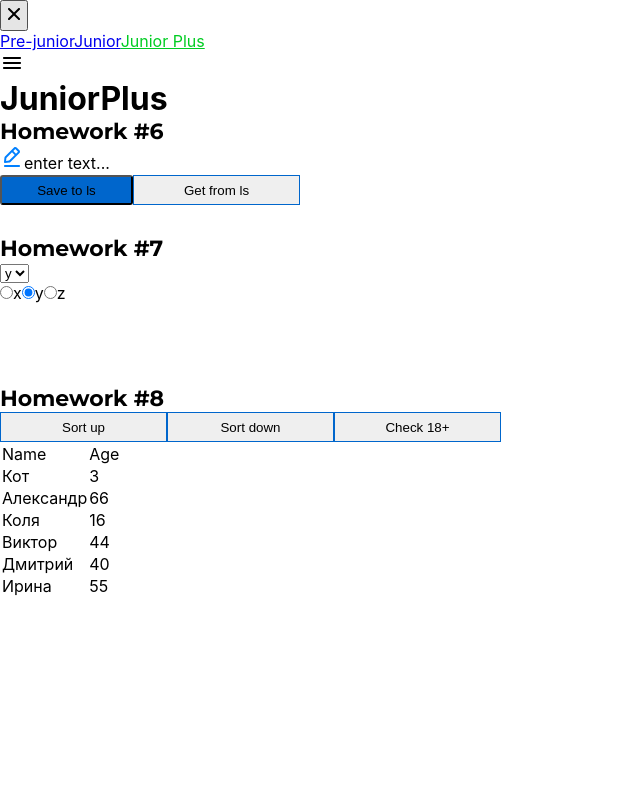
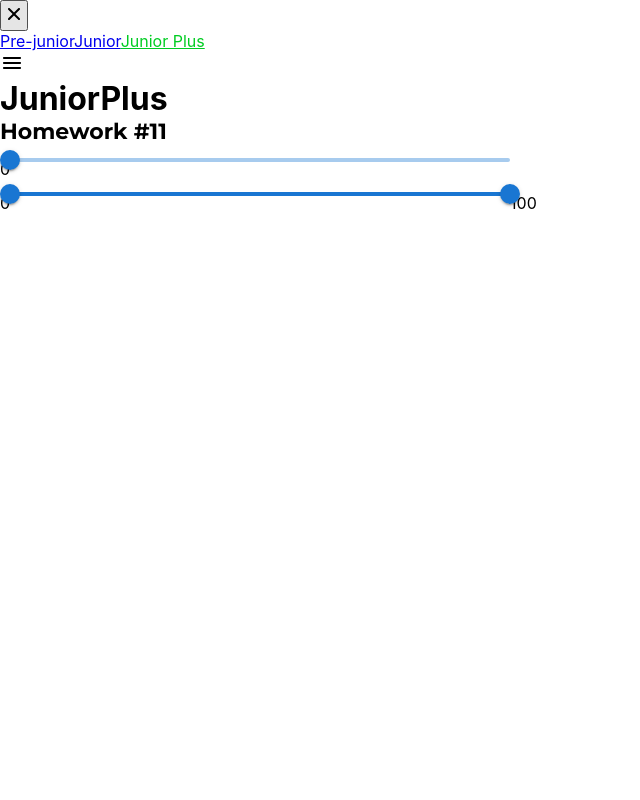
Before and after one commit to 000004-dj/hws2-master, a React (Create React App) app: page /#/juniorPlus in a window 1280 px wide. Shown: the top 800 px of the page, without its empty margins (0-640 px from the left). Built offline with nearby package versions, Linux system fonts and the light colour scheme.

Commit message:
add changes

```diff
--- a/package.json
+++ b/package.json
@@ -4,9 +4,9 @@
   "version": "0.1.0",
   "private": true,
   "dependencies": {
-    "@emotion/react": "11.10.4",
-    "@emotion/styled": "11.10.4",
-    "@mui/material": "5.10.6",
+    "@emotion/react": "^11.10.5",
+    "@emotion/styled": "^11.10.5",
+    "@mui/material": "^5.11.5",
     "@testing-library/jest-dom": "5.16.5",
     "@testing-library/react": "13.3.0",
     "@testing-library/user-event": "13.5.0",
--- a/src/s1-main/App.tsx
+++ b/src/s1-main/App.tsx
@@ -8,6 +8,7 @@ import HW9 from "../s2-homeworks/hw09/HW9";
 import HW10 from "../s2-homeworks/hw10/HW10";
 import {Provider} from "react-redux";
 import store from "../s2-homeworks/hw10/bll/store";
+import HW11 from "../s2-homeworks/hw11/HW11";
 
 function App() {
     return (
@@ -26,11 +27,18 @@ function App() {
                 {/*при выполнении дз 5 и более - закомментировать здесь дз 1-4, так как они есть внутри дз 5*/}
 
                 <HW5/>
-                <HW6/>
-                <HW7/>
-                <HW8/>
-                <HW9/>
-                <HW10/>
+                {/*<hr/>*/}
+                {/*<HW6/>*/}
+                {/*<hr/>*/}
+                {/*<HW7/>*/}
+                {/*<hr/>*/}
+                {/*<HW8/>*/}
+                {/*<hr/>*/}
+                {/*<HW9/>*/}
+                {/*<hr/>*/}
+                {/*<HW10/>*/}
+                {/*<hr/>*/}
+
             </div>
         </Provider>
     )
--- a/src/s2-homeworks/hw05/HW5.tsx
+++ b/src/s2-homeworks/hw05/HW5.tsx
@@ -1,5 +1,5 @@
 import React from 'react'
-import {BrowserRouter, HashRouter} from 'react-router-dom'
+import {HashRouter} from 'react-router-dom'
 import { Layout } from './layout/Layout'
 import Pages from './Pages'
 
--- a/src/s2-homeworks/hw05/pages/JuniorPlus.tsx
+++ b/src/s2-homeworks/hw05/pages/JuniorPlus.tsx
@@ -1,7 +1,7 @@
 import React from 'react'
 import HW10 from "../../hw10/HW10";
+import HW11 from "../../hw11/HW11";
 // import HW10 from '../../hw10/HW10'
-// import HW11 from '../../hw11/HW11'
 // import HW12 from '../../hw12/HW12'
 // import HW13 from '../../hw13/HW13'
 
@@ -10,7 +10,7 @@ function JuniorPlus() {
         <div id={'hw5-page-junior-plus'}>
 
             {/*<HW10 />*/}
-            {/*<HW11 />*/}
+            <HW11 />
             {/*<HW12 />*/}
             {/*<HW13 />*/}
         </div>
--- a/src/s2-homeworks/hw11/HW11.tsx
+++ b/src/s2-homeworks/hw11/HW11.tsx
@@ -15,7 +15,17 @@ function HW11() {
     const [value1, setValue1] = useState(restoreState<number>('hw11-value1', 0))
     const [value2, setValue2] = useState(restoreState<number>('hw11-value2', 100))
 
-    const change = (event: any, value: any) => {
+    const change = (event: Event, value: number | number[]) => {
+
+        if(value === value as number[]){
+            setValue1(value[0])
+            setValue2(value[1])
+        }else{
+            setValue1(+value)
+        }
+
+
+
         // пишет студент // если пришёл массив - сохранить значения в оба useState, иначе в первый
     }
 
@@ -29,8 +39,10 @@ function HW11() {
                         <span id={'hw11-value'} className={s.number}>{value1}</span>
                         <SuperRange
                             id={'hw11-single-slider'}
+                            onChange={change}
+                            valueLabelDisplay="auto"
+                            value={value1}
                             // сделать так чтоб value1 изменялось // пишет студент
-
                         />
                     </div>
                     <div className={s.wrapper}>
@@ -38,9 +50,11 @@ function HW11() {
                         <SuperRange
                             id={'hw11-double-slider'}
                             // сделать так чтоб value1/2 изменялось // пишет студент
+                            onChange={change}
+                            value={[value1,value2]}
 
                         />
-                        <span id={'hw11-value-2'} className={s.number}>{value2}</span>
+                        <span id={'hw11-value-2'} className={s.number}>{100 - value1}</span>
                     </div>
                 </div>
             </div>
--- a/src/s2-homeworks/hw11/common/c7-SuperRange/SuperRange.tsx
+++ b/src/s2-homeworks/hw11/common/c7-SuperRange/SuperRange.tsx
@@ -1,13 +1,16 @@
 import React from 'react'
 import {Slider, SliderProps} from '@mui/material'
+
+
 
 const SuperRange: React.FC<SliderProps> = (props) => {
     return (
         <Slider
-            sx={{ // стили для слайдера // пишет студент
-
+            sx={{ width: "500px"
+                // стили для слайдера // пишет студент
             }}
             {...props} // отдаём слайдеру пропсы если они есть (value например там внутри)
+
         />
     )
 }
```
Also changed, not shown: 1 other file (tests, documents, lock files or other folders).
